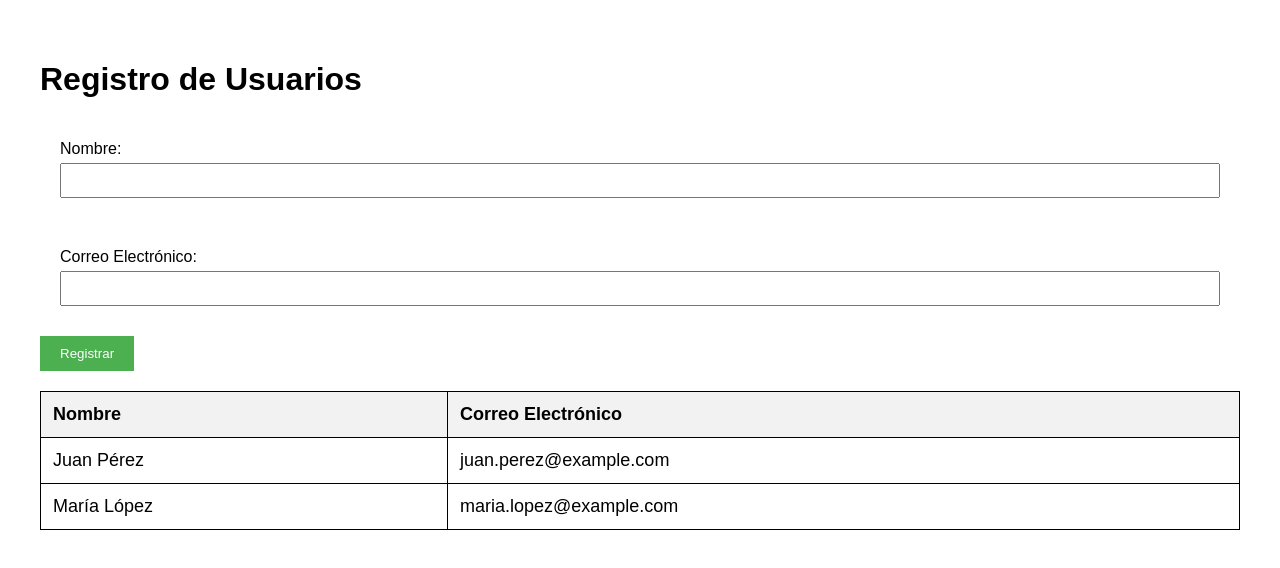
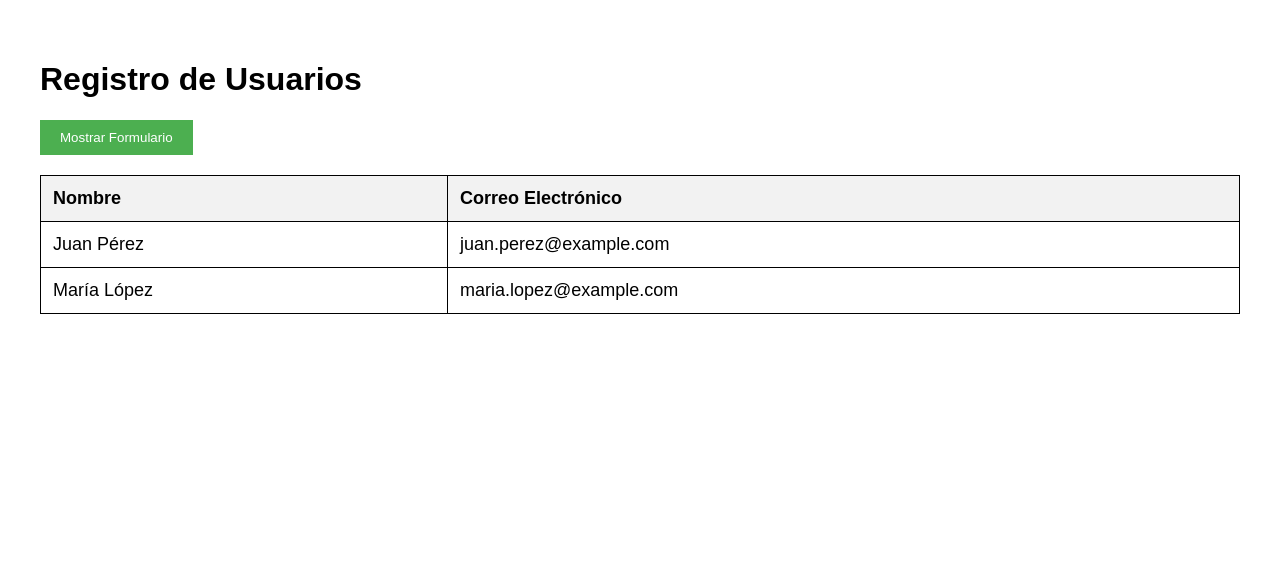
Before and after one commit to Julian-LC0399/Tarea-modulo-11-desarrolo-web, a React (Create React App) app: page / in a window 1280 px wide. Shown: the top 568 px of the page. Built offline with nearby package versions, Linux system fonts and the light colour scheme.

Commit message:
boton para registrar usuarios

```diff
--- a/src/App.js
+++ b/src/App.js
@@ -9,6 +9,7 @@ const App = () => {
   ]);
 
   const [newUser, setNewUser] = useState({ name: '', email: '' });
+  const [isFormVisible, setIsFormVisible] = useState(false);
 
   const handleInputChange = (e) => {
     const { name, value } = e.target;
@@ -21,9 +22,17 @@ const App = () => {
     setNewUser({ name: '', email: '' });
   };
 
+  const toggleFormVisibility = () => {
+    setIsFormVisible(!isFormVisible);
+  };
+
   return (
     <div>
       <h1>Registro de Usuarios</h1>
+      <button onClick={toggleFormVisibility}>
+        {isFormVisible ? 'Ocultar Formulario' : 'Mostrar Formulario'}
+      </button>
+      {isFormVisible && (
         <form onSubmit={handleSubmit}>
           <div>
             <label>Nombre:</label>
@@ -47,6 +56,7 @@ const App = () => {
           </div>
           <button type="submit">Registrar</button>
         </form>
+      )}
       <UserTable users={users} />
     </div>
   );
```
Lines whose indentation alone changed are shown as unchanged.
